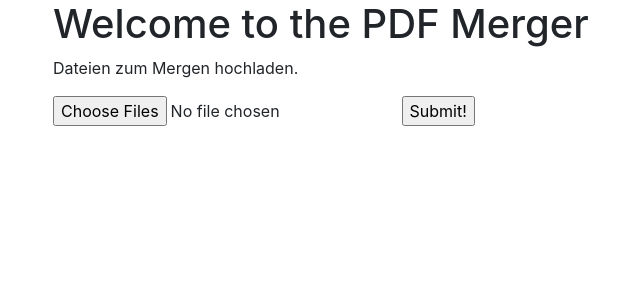
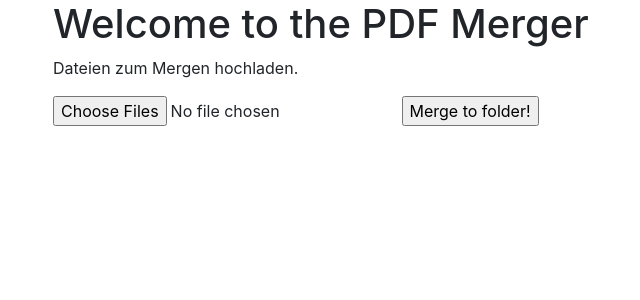
Before and after one commit to felixmeyjr/PDFmerger, a Flask app: page / in a window 1280 px wide. Shown: the part 56-356 px from the top of the page, without its empty margins (32-672 px from the left). Run offline with Flask 2, Linux system fonts and the light colour scheme; some libraries are stand-ins or nearby versions.

Commit message:
working merger, merging to folder

```diff
--- a/app.py
+++ b/app.py
@@ -52,6 +52,7 @@ def index():
         files = request.files.getlist("files[]")
         print("Found files!", file=sys.stderr)
 
+        # Merge the two files and write it to ouput_files
         output_files = merger(files)
 
         # for file in files:
@@ -97,9 +98,9 @@ def merger(input_files):
 
     for file in input_files:
         print(f"File {file}")
-        # pdf_merger.append(io.BytesIO(file[3]))
+        pdf_merger.append(file)
 
-    with open('./downloads/result.pdf', "wb") as f_out:
+    with open('./result/merged.pdf', "wb") as f_out:
         pdf_merger.write(f_out)
 
     return f_out
--- a/templates/index.html
+++ b/templates/index.html
@@ -9,7 +9,7 @@
     <dl>
 		<p>
 			<input type="file" name="files[]" multiple="true" autocomplete="off" required>
-            <input type="submit" value="Submit!">
+            <input type="submit" value="Merge to folder!">
 		</p>
     </dl>
 </form>
```
Also changed, not shown: 1 other file.
